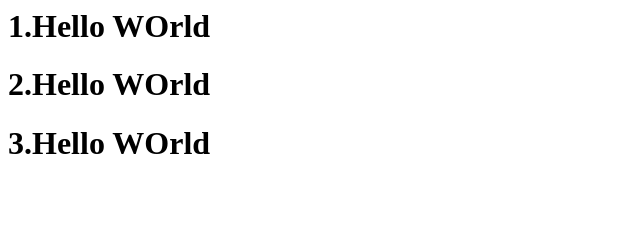
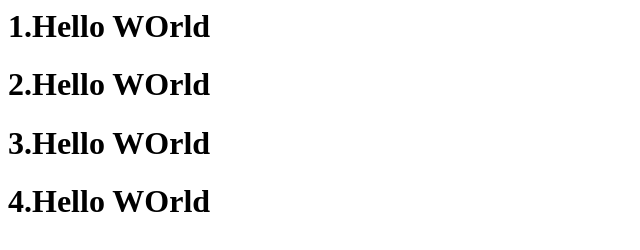
Before and after one commit to Ye-wonseo/HelloWorld, a plain HTML site: page index.html in a window 1280 px wide. Shown: the whole page, without its empty margins (0-640 px from the left). Drawn offline with Linux system fonts and the light colour scheme.

Commit message:
second commit

```diff
--- a/index.html
+++ b/index.html
@@ -8,5 +8,6 @@
         <h1>1.Hello WOrld</h1>
         <h1>2.Hello WOrld</h1>
         <h1>3.Hello WOrld</h1>
+        <h1>4.Hello WOrld</h1>
     </boby>
 </html>
```
